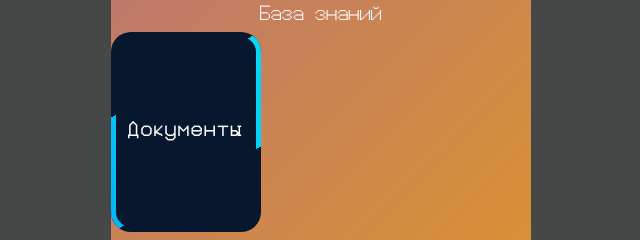
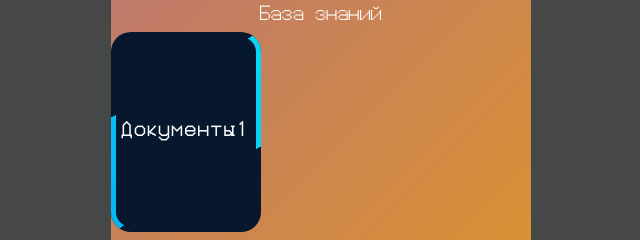
Before and after one commit to pirss93d/KATI, a plain HTML site: page index.html in a window 1280 px wide. Shown: the top 240 px of the page, 319-959 px from the left. Drawn offline with Linux system fonts and the light colour scheme; files whose address does not match are found by name.

Commit message:
Кратко что сделал

```diff
--- a/index.html
+++ b/index.html
@@ -12,7 +12,7 @@
         <div class="main_logo">База знаний</div>
         <div class="block_one-card">
           <div class="card">
-            <h4>Документы</h4>
+            <h4>Документы1</h4>
           </div>
         </div>
       </div>
```
